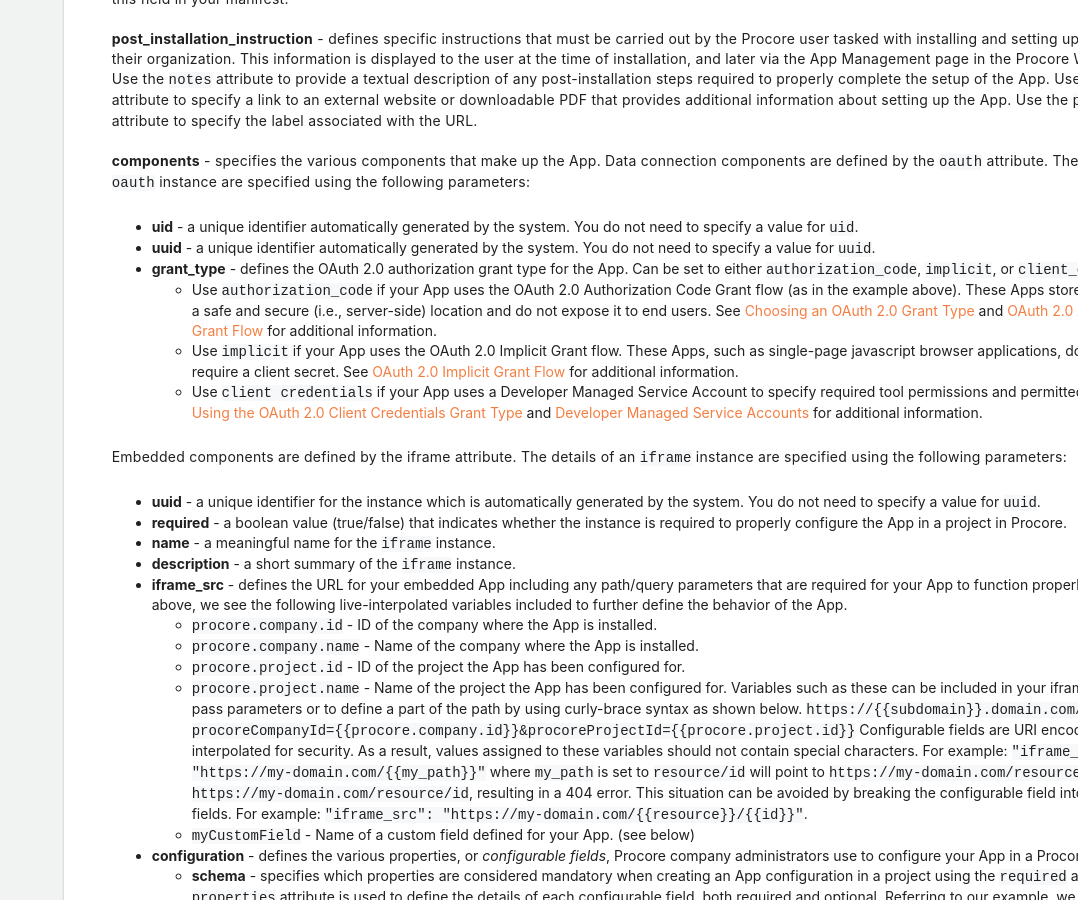
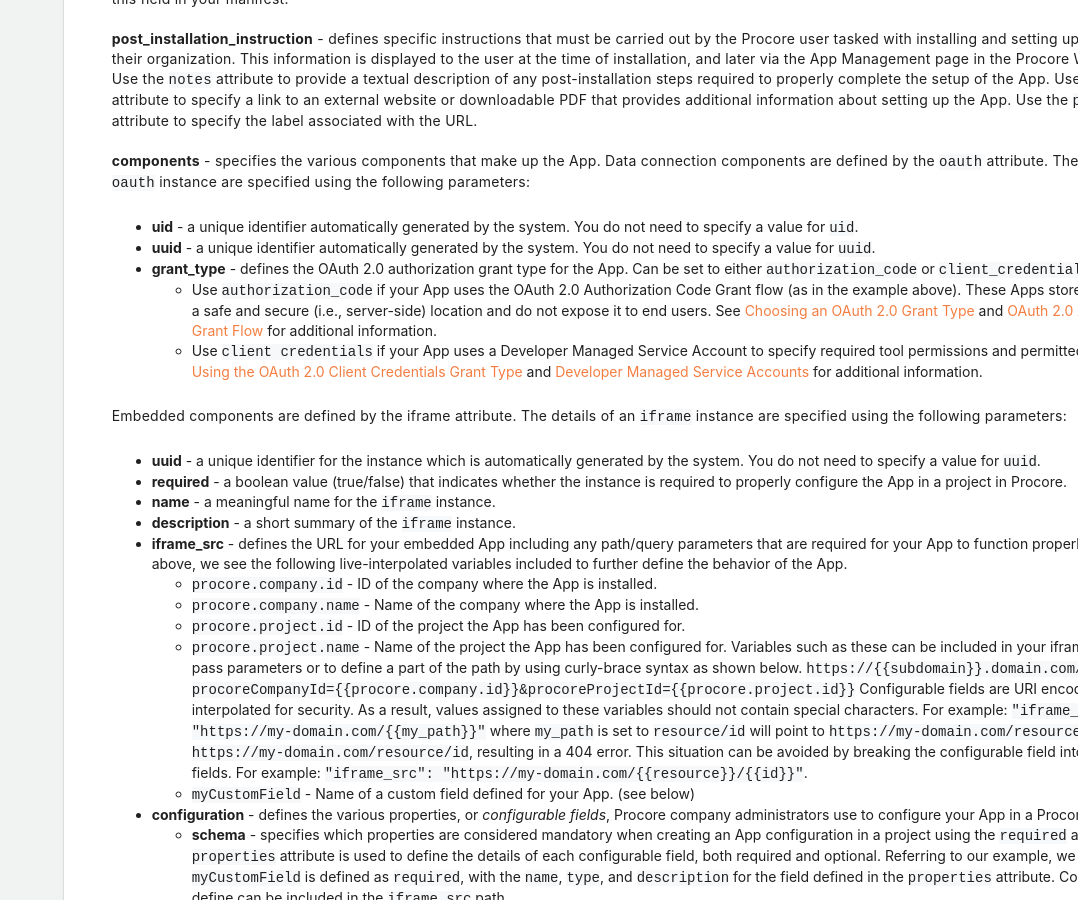
Before and after one commit to procore/documentation, a Jekyll site: the page built from building_applications/building_apps_define_manifest.md, in a window 1280 px wide and 900 px high, scrolled down 1791 px. Shown: the whole window, without its empty margins (202-1280 px from the left). Built offline with Jekyll 4.4.1, drawn with Linux system fonts in a browser that asks for light colours.

Commit message:
added changes defined by JIRA ticket DOCS-520

```diff
--- a/building_applications/building_apps_define_manifest.md
+++ b/building_applications/building_apps_define_manifest.md
@@ -3,7 +3,6 @@ permalink: /building-apps-define-manifest
 title: Creating an App Manifest
 layout: default
 section_title: Building Applications
-
 ---
 
 In order to deploy an App on the Procore platform, you must create a manifest for your App on the Developer Portal.
@@ -93,16 +92,14 @@ Use the `page:label` attribute to specify the label associated with the URL.
 
 **components** - specifies the various components that make up the App.
 Data connection components are defined by the `oauth` attribute. The details of each `oauth` instance are specified using the following parameters:
-  - **uid** - a unique identifier automatically generated by the system. You do not need to specify a value for `uid`.
-  - **uuid** - a unique identifier automatically generated by the system. You do not need to specify a value for `uuid`.
-  - **grant_type** - defines the OAuth 2.0 authorization grant type for the App. Can be set to either `authorization_code`, `implicit`, or `client_credentials`.
-    - Use `authorization_code` if your App uses the OAuth 2.0 Authorization Code Grant flow (as in the example above).
+
+- **uid** - a unique identifier automatically generated by the system. You do not need to specify a value for `uid`.
+- **uuid** - a unique identifier automatically generated by the system. You do not need to specify a value for `uuid`.
+- **grant_type** - defines the OAuth 2.0 authorization grant type for the App. Can be set to either `authorization_code` or `client_credentials`.
+  - Use `authorization_code` if your App uses the OAuth 2.0 Authorization Code Grant flow (as in the example above).
     These Apps store the client secret in a safe and secure (i.e., server-side) location and do not expose it to end users.
     See [Choosing an OAuth 2.0 Grant Type]({{ site.url }}{{ site.baseurl }}{% link oauth/oauth_choose_grant_type.md %}) and [OAuth 2.0 Authorization Code Grant Flow]({{ site.url }}{{ site.baseurl }}{% link oauth/oauth_auth_grant_flow.md %}) for additional information.
-    - Use `implicit` if your App uses the OAuth 2.0 Implicit Grant flow.
-    These Apps, such as single-page javascript browser applications, do not utilize or require a client secret.
-    See [OAuth 2.0 Implicit Grant Flow]({{ site.url }}{{ site.baseurl }}{% link oauth/oauth_implicit_flow.md %}) for additional information.
-    - Use `client credentials` if your App uses a Developer Managed Service Account to specify required tool permissions and permitted projects.
+  - Use `client credentials` if your App uses a Developer Managed Service Account to specify required tool permissions and permitted projects.
     See [Using the OAuth 2.0 Client Credentials Grant Type]({{ site.url }}{{ site.baseurl }}{% link oauth/oauth_client_credentials.md %}) and [Developer Managed Service Accounts]({{ site.url }}{{ site.baseurl }}{% link building_applications/developer_managed_service_accounts.md %}) for additional information.
 
 Embedded components are defined by the iframe attribute. The details of an `iframe` instance are specified using the following parameters:
@@ -112,18 +109,18 @@ Embedded components are defined by the iframe attribute. The details of an `ifra
 - **name** - a meaningful name for the `iframe` instance.
 - **description** - a short summary of the `iframe` instance.
 - **iframe_src** - defines the URL for your embedded App including any path/query parameters that are required for your App to function properly. In the example above, we see the following live-interpolated variables included to further define the behavior of the App.
-    - `procore.company.id` - ID of the company where the App is installed.
-    - `procore.company.name` - Name of the company where the App is installed.
-    - `procore.project.id` - ID of the project the App has been configured for.
-    - `procore.project.name` - Name of the project the App has been configured for.
+  - `procore.company.id` - ID of the company where the App is installed.
+  - `procore.company.name` - Name of the company where the App is installed.
+  - `procore.project.id` - ID of the project the App has been configured for.
+  - `procore.project.name` - Name of the project the App has been configured for.
     Variables such as these can be included in your iframe_src definition to pass parameters or to define a part of the path by using curly-brace syntax as shown below.
     `{% raw %}https://{{subdomain}}.domain.com/{{my_path}}?procoreCompanyId={{procore.company.id}}&procoreProjectId={{procore.project.id}}{% endraw %}`
     Configurable fields are URI encoded before being interpolated for security. As a result, values assigned to these variables should not contain special characters.
     For example: `"iframe_src": "{% raw %}https://my-domain.com/{{my_path}}{% endraw %}"` where `my_path` is set to `resource/id` will point to `https://my-domain.com/resource%2fid` rather than `https://my-domain.com/resource/id`, resulting in a 404 error.
     This situation can be avoided by breaking the configurable field into two configurable fields. For example: `"iframe_src": "{% raw %}https://my-domain.com/{{resource}}/{{id}}{% endraw %}"`.
-    - `myCustomField` - Name of a custom field defined for your App. (see below)
+  - `myCustomField` - Name of a custom field defined for your App. (see below)
 - **configuration** - defines the various properties, or _configurable fields_, Procore company administrators use to configure your App in a Procore project.
-    - **schema** - specifies which properties are considered mandatory when creating an App configuration in a project using the `required` attribute. The `properties` attribute is used to define the details of each configurable field, both required and optional. Referring to our example, we see that `myCustomField` is defined as `required`, with the `name`, `type`, and `description` for the field defined in the `properties` attribute. Configurable fields you define can be included in the `iframe_src` path.
+  - **schema** - specifies which properties are considered mandatory when creating an App configuration in a project using the `required` attribute. The `properties` attribute is used to define the details of each configurable field, both required and optional. Referring to our example, we see that `myCustomField` is defined as `required`, with the `name`, `type`, and `description` for the field defined in the `properties` attribute. Configurable fields you define can be included in the `iframe_src` path.
 
 ## Creating the Initial Sandbox Manifest Version
 
```
